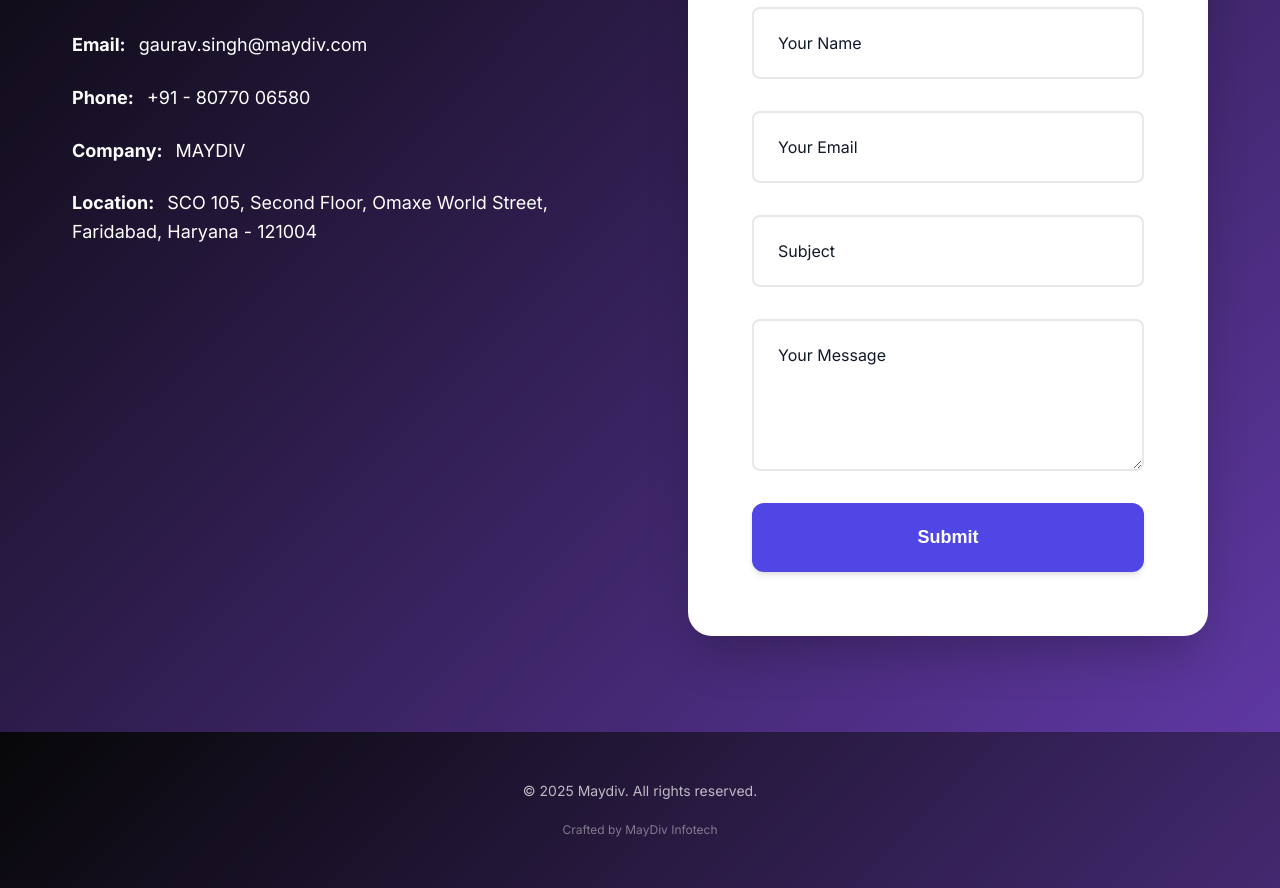
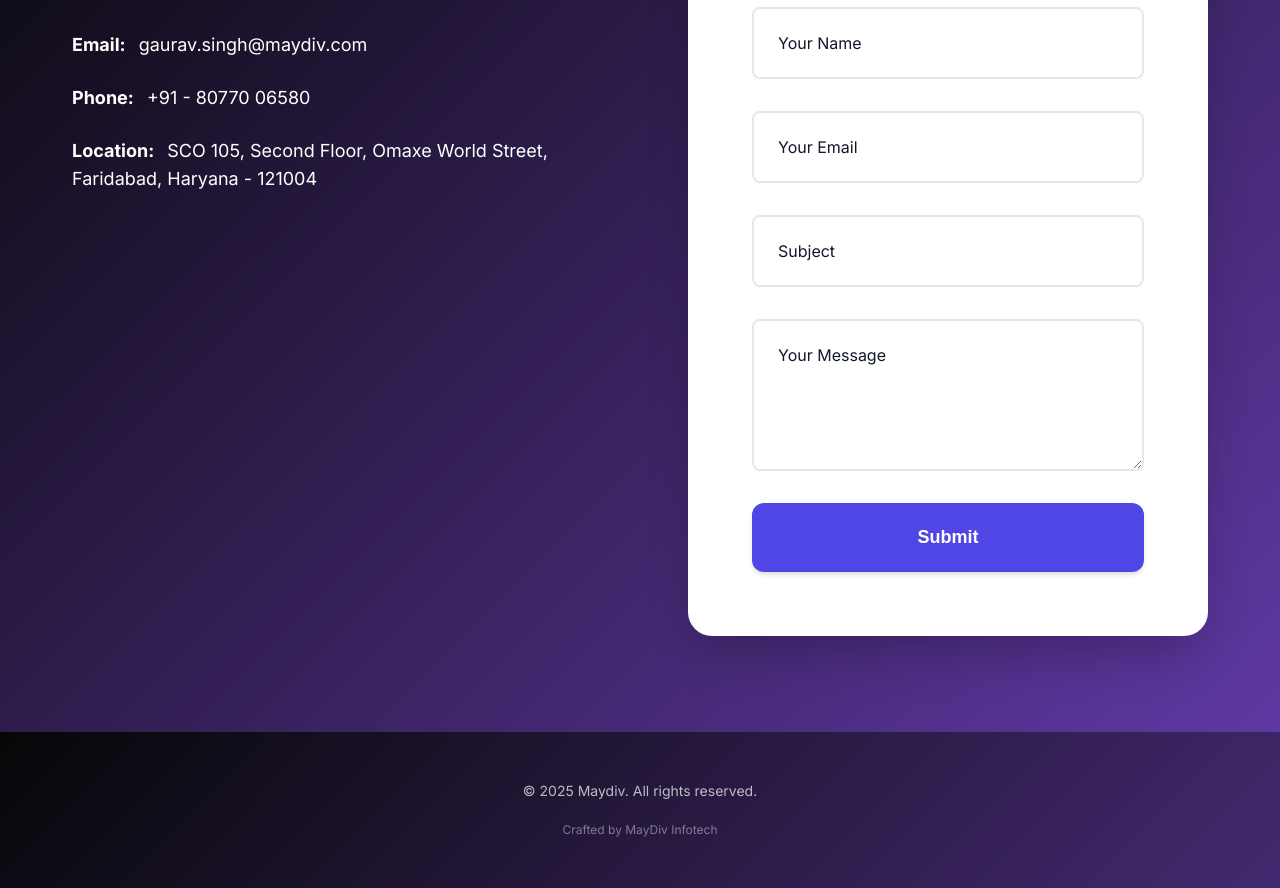
Before and after one commit to 157-49-18-22/page, a React (Vite) app: page / in a window 1280 px wide. Shown: the part 3660-4548 px from the top of the page. Built offline with nearby package versions, Linux system fonts and the light colour scheme.

Commit message:
feat: add Contact component with form and contact information.

```diff
--- a/src/components/Contact.jsx
+++ b/src/components/Contact.jsx
@@ -42,9 +42,7 @@ const Contact = () => {
                         <div className="contact-detail">
                             <strong>Phone:</strong> +91 - 80770 06580
                         </div>
-                        <div className="contact-detail">
-                            <strong>Company:</strong> MAYDIV
-                        </div>
+
                         <div className="contact-detail">
                             <strong>Location:</strong> SCO 105, Second Floor, Omaxe World Street, Faridabad, Haryana - 121004
                         </div>
```
